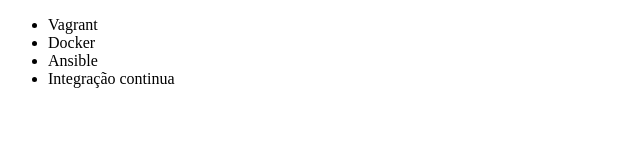
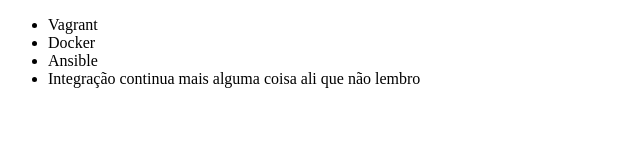
Before and after one commit to MarceloKiilian/estudo-git, a plain HTML site: page Index.html in a window 1280 px wide. Shown: the whole page, without its empty margins (0-640 px from the left). Drawn offline with Linux system fonts and the light colour scheme.

Commit message:
Alterando nome do curso

```diff
--- a/Index.html
+++ b/Index.html
@@ -9,7 +9,7 @@
             <li>Vagrant</li>
             <li>Docker</li>
             <li>Ansible</li>
-            <li>Integração continua</li>
+            <li>Integração continua mais alguma coisa ali que não lembro</li>
         </ul>
     </body>
 </html>
```
